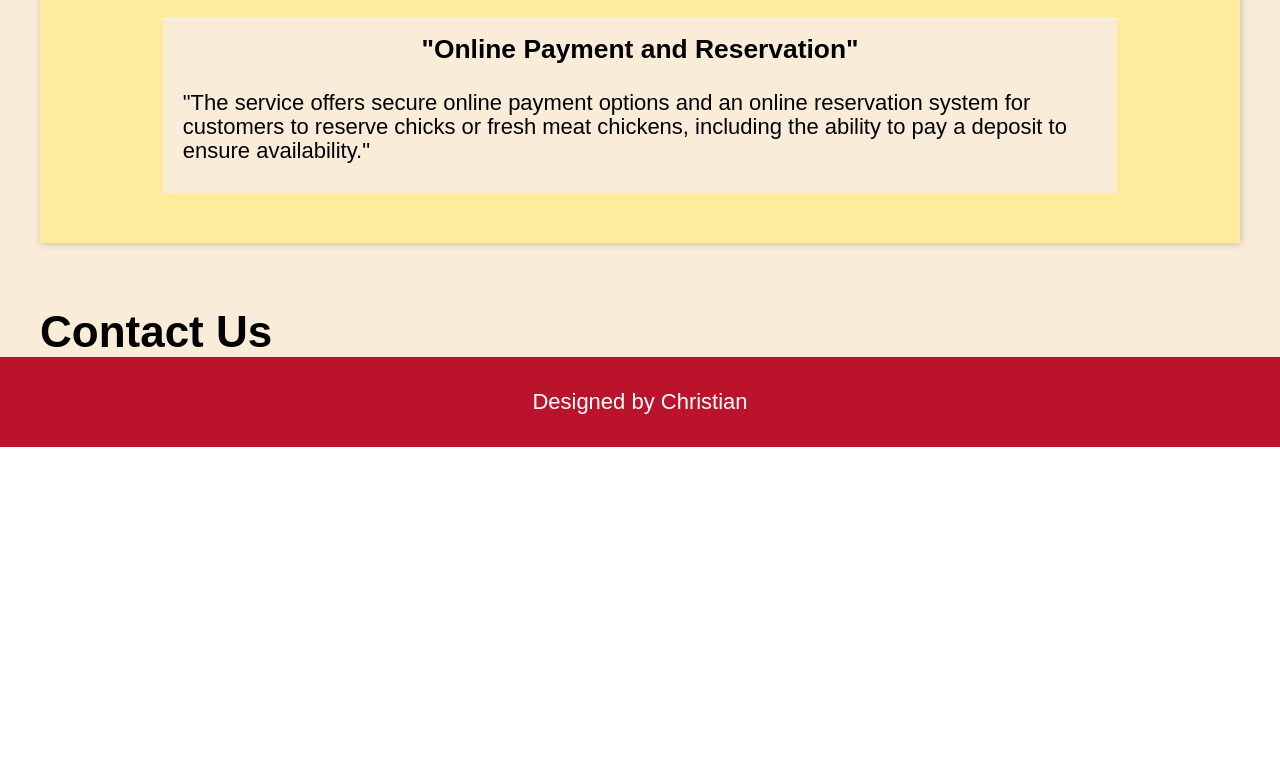
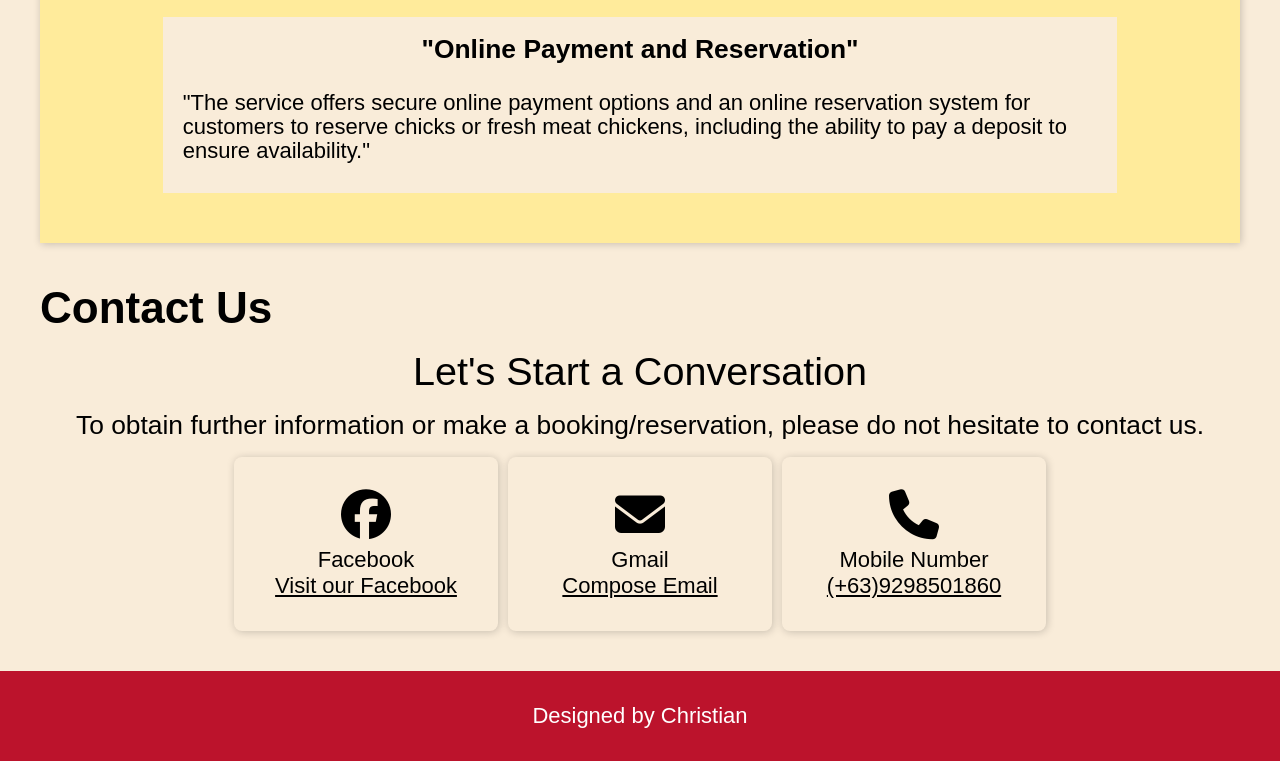
Before and after one commit to christiannaling/Caesar-s-Chicken-Farm, a plain HTML site: page index.html in a window 1280 px wide. Shown: the part 1447-2208 px from the top of the page. Before the commit the page ends 1894 px from the top, so only its background shows below. Drawn offline with Linux system fonts and the light colour scheme.

Commit message:
add contact

```diff
--- a/index.html
+++ b/index.html
@@ -16,14 +16,14 @@
       <ul class="sidebar">
         <li><a href="#" onclick="closeSidebar()"><i class="fa-solid fa-xmark"></i></a></li>
         <li><a href="#">Home</a></li>
-        <li><a href="#">Service</a></li>
-        <li><a href="#">Contact Us</a></li>
+        <li><a href="#service-section">Service</a></li>
+        <li><a href="#contact-section">Contact Us</a></li>
       </ul>
       <ul>
         <li><a href="#"><img src="images/logo4.png" alt="logo"></a></li>
         <li class="hideOnMobile"><a href="#">Home</a></li>
-        <li class="hideOnMobile"><a href="#">Service</a></li>
-        <li class="hideOnMobile"><a href="#">Contact Us</a></li>
+        <li class="hideOnMobile"><a href="#service-section">Service</a></li>
+        <li class="hideOnMobile"><a href="#contact-section">Contact Us</a></li>
         <li class="menuButton"><a href="#" onclick="showSidebar()"><i class="fa-solid fa-bars"></i></a></li>
       </ul>
     </nav>
@@ -35,13 +35,13 @@
         <div class="introduction-title">"Welcome to Caesar's Chicken Farm"</div>
         <div>Fresh, Quality Poultry Products Straight from Our Farm to Your Table</div>
         <div class="introduction-contact-info">
-          <div class="facebook"><i class="fa-brands fa-facebook"></i>Facebook</div>
-          <div class="gmail"><i class="fa-solid fa-envelope"></i>Gmail</div>
-          <div class="mobile-number"><i class="fa-solid fa-phone"></i>Mobile Number</div>
+          <a class="facebook" href="#https://www.facebook.com/caesarschickenfarm"><i class="fa-brands fa-facebook"></i>Facebook</a>
+          <a class="gmail" href="https://mail.google.com/mail/u/0/#inbox?compose=PNRMKgMNhnxlgBdHqgXBsvbGTfLdgHXfcCxQvzpPsdvGNKtWrPHmwxtDNGchZJKTbrLBRTcKQNgvlDq"><i class="fa-solid fa-envelope"></i>Gmail</a>
+          <a class="mobile-number"><i class="fa-solid fa-phone"></i>Mobile Number</a>
         </div>
       </div>
     </section>
-    <section class="service-section">
+    <section id="service-section">
       <div class="second-section">Service</div>
       <div class="service-container">
         <div class="service">
@@ -62,8 +62,32 @@
         </div>
       </div>
     </section>
-    <section class="contact-section">
+    <section id="contact-section">
       <div class="third-section">Contact Us</div>
+      <div class="contact-container">
+        <div class="contact-description">
+          <div class="contact-intro">Let's Start a Conversation</div>
+          <div>To obtain further information or make a booking/reservation, please do not hesitate to contact us.</div>
+        </div>
+        <div class="contact-info">
+          <div class="contact">
+            <i class="fa-brands fa-facebook"></i>
+            <div>Facebook</div>
+            <a href="https://www.facebook.com/caesarschickenfarm" style="color: black;">Visit our Facebook</a>
+          </div>
+          <div class="contact">
+            <i class="fa-solid fa-envelope"></i>
+            <div>Gmail</div>
+            <a href="https://mail.google.com/mail/u/0/#inbox?compose=PNRMKgMNhnxlgBdHqgXBsvbGTfLdgHXfcCxQvzpPsdvGNKtWrPHmwxtDNGchZJKTbrLBRTcKQNgvlDq" style="color: black;">Compose Email</a>
+          </div>
+          <div class="contact">
+            <i class="fa-solid fa-phone"></i>
+            <div>Mobile Number</div>
+            <a href="#" style="color: black;">(+63)9298501860</a>
+          </div>
+        </div>
+      </div>
+
     </section>
     <footer>
       Designed by Christian
--- a/styles/main.css
+++ b/styles/main.css
@@ -54,6 +54,8 @@ main{
 .introduction-contact-info{
   display: flex;
   flex-wrap: wrap;
+  width: 200px;
+  gap: 20px;
 }
 
 .introduction-contact-info i{
@@ -62,32 +64,19 @@ main{
 }
 
 .facebook{
-  flex: 0.92;
+  color: white;
+  text-decoration: none;
+  flex: auto;
 }
 .gmail{
-  flex: 0.62;
+  color: white;
+  text-decoration: none;
+  flex: auto;
 }
 .mobile-number{
-  flex: 1;
-}
-
-/* Styles for small devices */
-@media(max-width: 767px) {
-  .mobile-number{
-    flex: auto;
-  }
-}
-
-@media (max-width: 575px) {
-  .mobile-number{
-    flex: auto;
-  }
-}
-
-.service-section{
-  height: 100%;
-  margin-bottom: 8vh;
-
+  color: white;
+  text-decoration: none;
+  flex: auto;
 }
 
 .second-section{
@@ -131,3 +120,45 @@ main{
   font-size: 2em;
   margin-left: 5vh;
 }
+
+.contact-container{
+  display: flex;
+  margin: 2vh 5vh 5vh 5vh;
+  flex-direction: column;
+  justify-content: center;
+  align-items: center;
+  text-align: center;
+
+}
+
+.contact-intro{
+  text-align: center;
+  font-size: 1.5em;
+  margin-bottom: 2vh;
+}
+
+.contact-description{
+  text-align: justify;
+  margin-bottom: 2vh;
+  font-size: 1.2em;
+}
+
+.contact-info{
+  height: 100%;
+  display: flex;
+  flex-wrap: wrap;
+  gap: 10px;
+}
+
+.contact{
+  box-shadow: 1px 1px 8px rgba(0, 0, 0, 0.2);
+  width: 200px;
+  padding: 4vh;
+  border-radius: 8px;
+  flex: auto;
+}
+
+.contact i{
+  font-size: 50px;
+  margin-bottom: 8px;
+}
```
